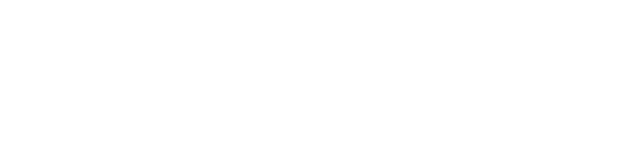
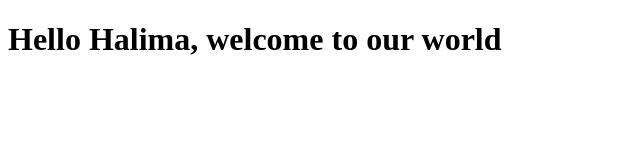
Before and after one commit to coderhalima/first-repo, a plain HTML site: page index.html in a window 1280 px wide. Shown: the whole page, without its empty margins (0-640 px from the left). Drawn offline with Linux system fonts and the light colour scheme.

Commit message:
new commit

```diff
--- a/index.html
+++ b/index.html
@@ -9,7 +9,7 @@
 
 </head>
 <body>
-
+<h1>Hello Halima, welcome to our world</h1>
 
 </body>
 </html>
```
